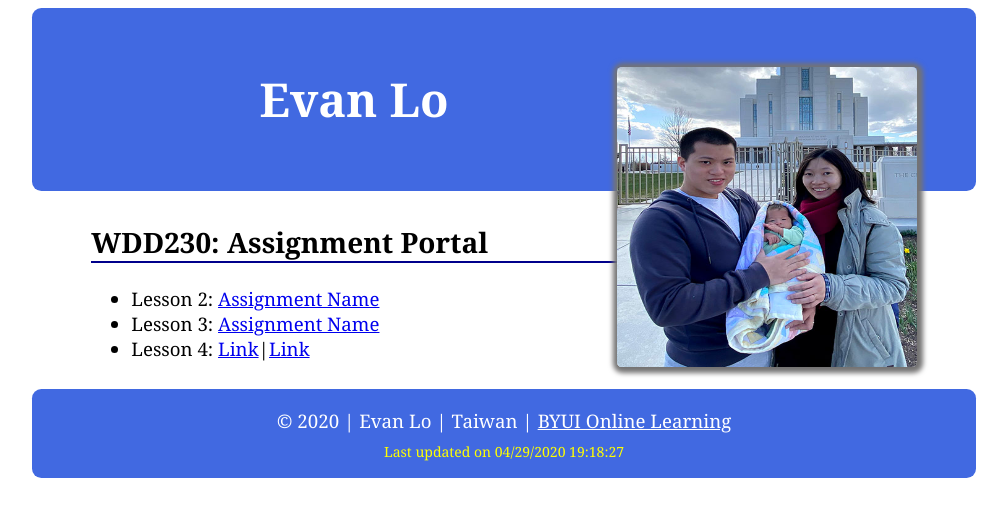
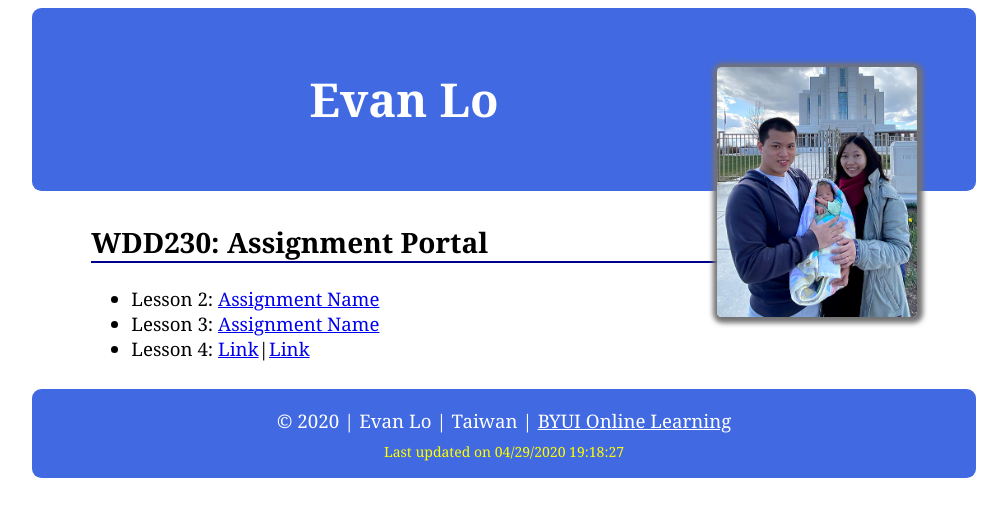
Before and after one commit to EvanLo427/EvanLo427.github.io, a plain HTML site: page index.html in a window 1280 px wide. Shown: the whole page, without its empty margins (136-1143 px from the left). Drawn offline with Linux system fonts and the light colour scheme.

Commit message:
updated home page

```diff
--- a/index.html
+++ b/index.html
@@ -12,7 +12,7 @@
 <body>
     <header>
         <h1>Evan Lo
-            <img src="images/profile.jpg" alt="Profile" width="300" height="300">
+            <img src="images/profile.jpg" alt="Profile" width="200" height="250">
         </h1>
 
     </header>
```
